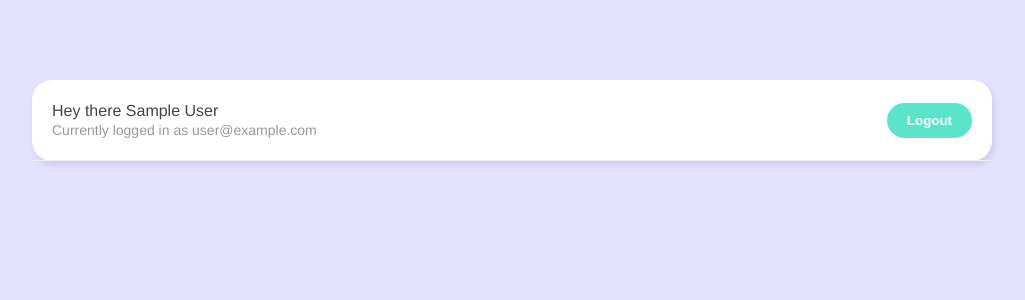
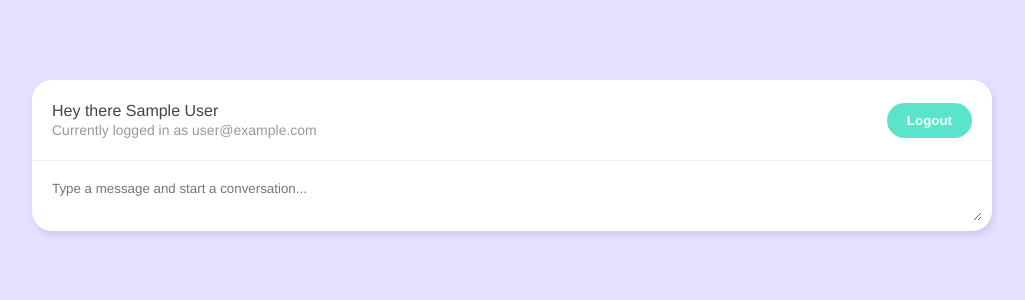
Before and after one commit to costel-dev/live-chat-room, a Vue app: page /chatroom in a window 1280 px wide. Shown: the top 300 px of the page, without its empty margins (128-1153 px from the left). Built offline with nearby package versions, Linux system fonts and the light colour scheme; no server answers; sample sign-in values are in the browser's storage.

Commit message:
added NewChatform component, created a composable fucntion useCollection to send message to our firebase

```diff
--- /dev/null
+++ b/src/components/NewChatForm.vue
@@ -0,0 +1,57 @@
+<template>
+  <form>
+    <textarea
+      placeholder="Type a message and start a conversation..."
+      v-model="message"
+      @keypress.enter.prevent="handleSubmit"
+    ></textarea>
+    <div class="error">{{ error }}</div>
+  </form>
+</template>
+
+<script>
+import { ref } from 'vue';
+import getUser from '../composables/getUser';
+import useCollection from '../composables/useCollection';
+import { timestamp } from '../firebase/config';
+
+export default {
+  setup() {
+    const { user } = getUser();
+    const { addDoc, error } = useCollection('messages');
+
+    const message = ref('');
+
+    const handleSubmit = async () => {
+      const chat = {
+        name: user.value.displayName,
+        message: message.value,
+        createdAt: timestamp(),
+      };
+      await addDoc(chat);
+      if (!error.value) {
+        message.value = '';
+      }
+    };
+
+    return { message, handleSubmit, error };
+  },
+};
+</script>
+
+<style scoped>
+form {
+  margin: 10px;
+}
+textarea {
+  width: 100%;
+  max-width: 100%;
+  margin-bottom: 6px;
+  padding: 10px;
+  box-sizing: border-box;
+  border: 0;
+  border-radius: 20px;
+  font-family: inherit;
+  outline: none;
+}
+</style>
--- /dev/null
+++ b/src/composables/useCollection.js
@@ -0,0 +1,21 @@
+import { ref } from 'vue';
+import { projectFirestore } from '../firebase/config';
+
+const useCollection = (_collection) => {
+  const error = ref(null);
+
+  const addDoc = async (doc) => {
+    error.value = null;
+
+    try {
+      await projectFirestore.collection(_collection).add(doc);
+    } catch (err) {
+      console.log(err.message);
+      error.value = 'Could not send the message!';
+    }
+  };
+
+  return { error, addDoc };
+};
+
+export default useCollection;
--- a/src/views/ChatRoom.vue
+++ b/src/views/ChatRoom.vue
@@ -1,17 +1,19 @@
 <template>
   <div class="container">
     <Navbar />
+    <NewChatForm />
   </div>
 </template>
 
 <script>
 import Navbar from '../components/Navbar';
+import NewChatForm from '../components/NewChatForm';
 import getUser from '../composables/getUser';
 import { watch } from 'vue';
 import { useRouter } from 'vue-router';
 
 export default {
-  components: { Navbar },
+  components: { Navbar, NewChatForm },
   setup() {
     const { user } = getUser();
     const router = useRouter();
```
